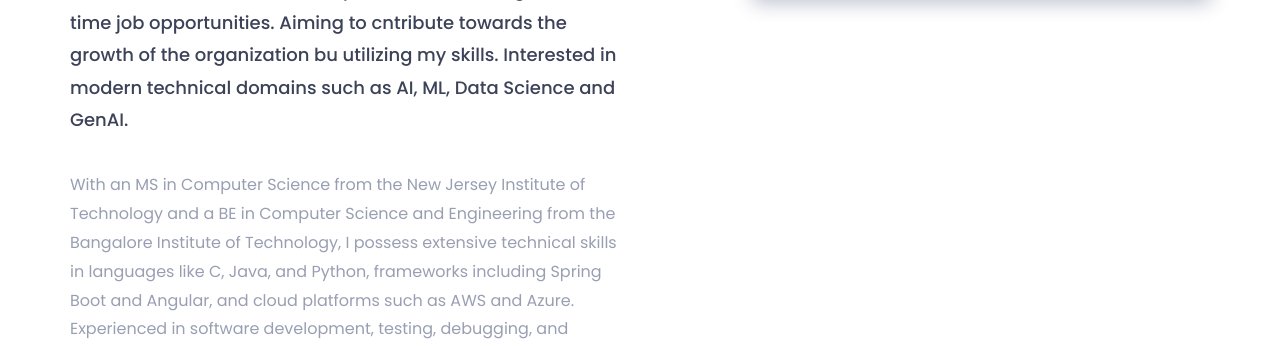
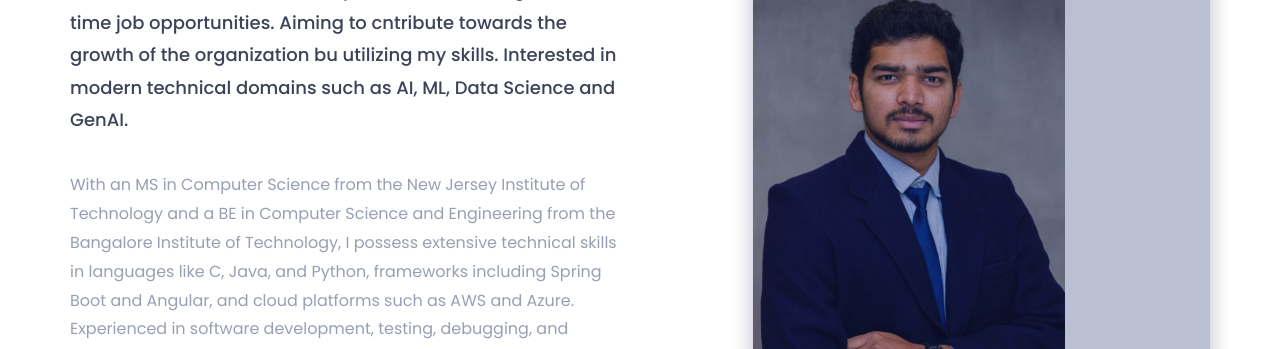
Before and after one commit to nvamshi02/nvamshi02, a plain HTML site: page index.html in a window 1280 px wide. Shown: the part 1143-1492 px from the top of the page. Drawn offline with nearby package versions, Linux system fonts and the light colour scheme.

Commit message:
Updated profile image format

```diff
--- a/index.html
+++ b/index.html
@@ -153,7 +153,7 @@
 						</div>
 						<div class="col-sm-offset-1 col-sm-5">
 							<div class="single-about-img">
-								<img src="assets/images/about/profile_image.jpg" alt="profile_image">
+								<img src="assets/images/about/profile_image.jpeg" alt="profile_image">
 								<div class="about-list-icon">
 									<ul>
 										<li>
```
